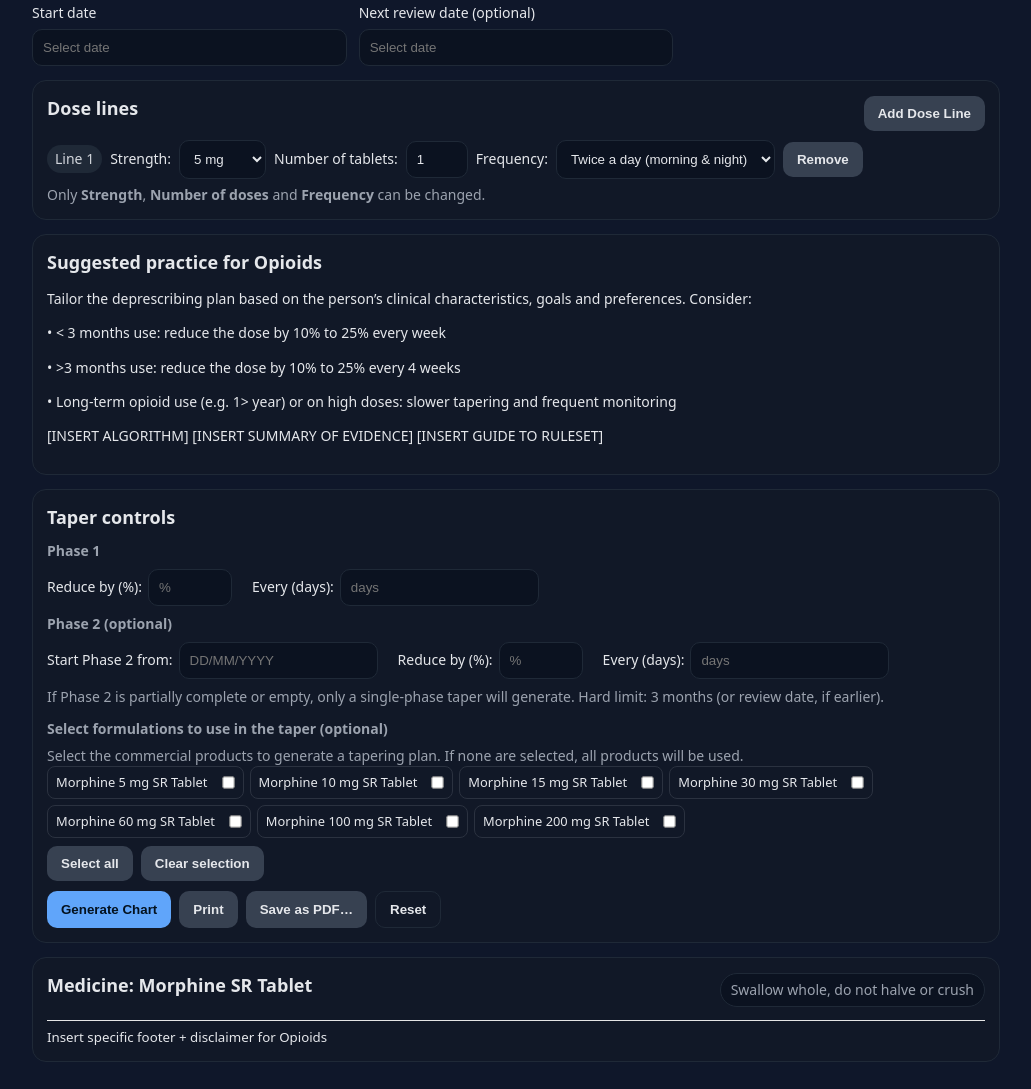
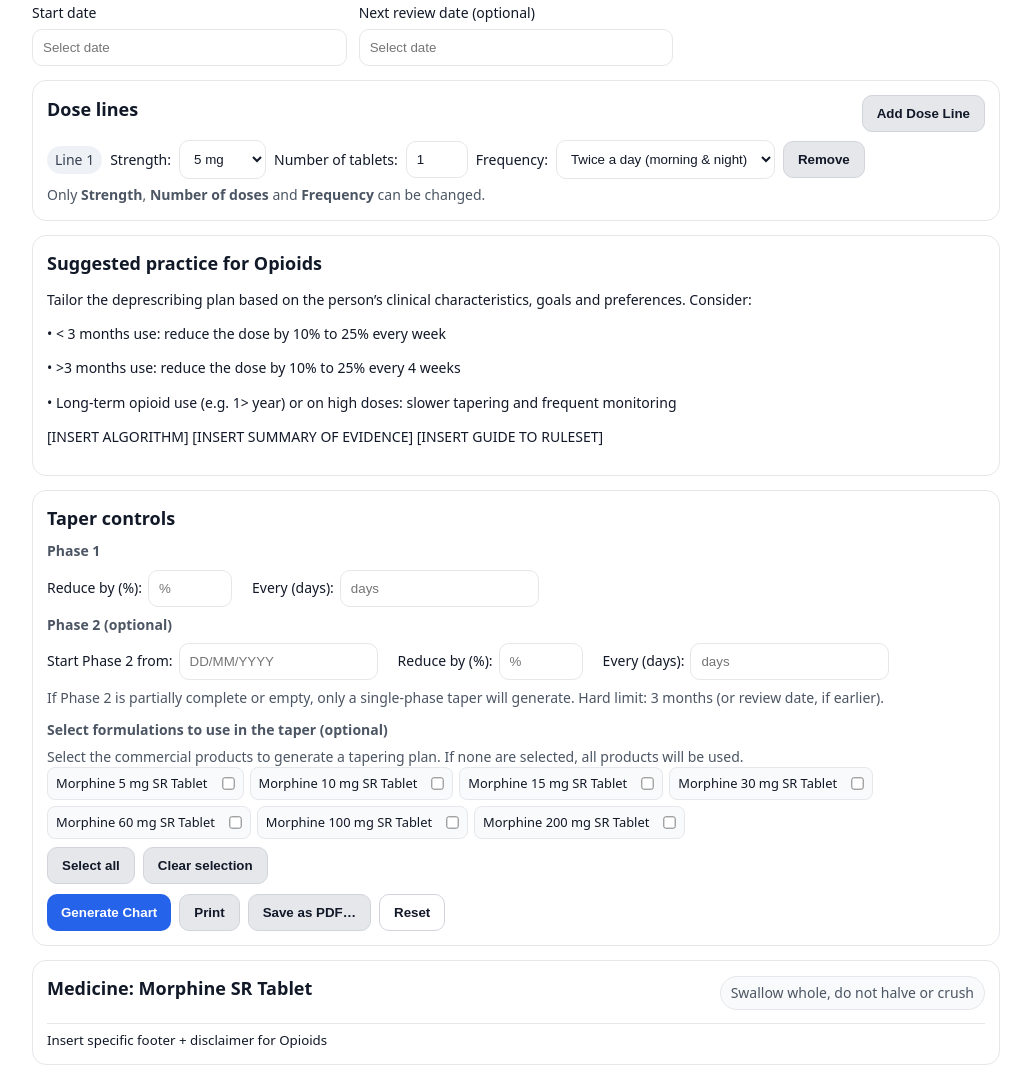
Before and after one commit to rwoj1/V2CalcTest, a plain HTML site: page index.html in a window 1280 px wide. Shown: the part 142-1231 px from the top of the page, without its empty margins (124-1155 px from the left). Drawn offline with nearby package versions, Linux system fonts and the light colour scheme.

Commit message:
Update styles.css

```diff
--- a/styles.css
+++ b/styles.css
@@ -1,17 +1,38 @@
 
+/* =========================================================
+   THEME (Light)
+   ========================================================= */
 :root{
-  --bg:#0f172a; --card:#111827; --muted:#9ca3af; --text:#e5e7eb; --accent:#60a5fa; --border:#1f2937;
+  --bg: #ffffff;
+  --card: #ffffff;
+  --text: #111827;          /* near-black */
+  --muted: #4b5563;         /* gray-600 */
+  --accent: #2563eb;        /* blue-600 */
+  --border: #e5e7eb;        /* gray-200 */
+  --line: #e5e7eb;
+  --line-strong: #d1d5db;   /* gray-300 */
+  --card-hover: #f3f4f6;    /* gray-100 */
 }
-*{box-sizing:border-box}
-html,body{margin:0;padding:0;background:var(--bg);color:var(--text);font:14px/1.45 system-ui,-apple-system,Segoe UI,Roboto,Arial,sans-serif}
 
-.container{max-width:1000px;margin:24px auto;padding:0 16px}
-h1{font-size:22px;margin:0 0 12px}
-h2{font-size:18px;margin:0 0 10px}
-h3{font-size:14px;margin:0 0 8px;color:var(--muted)}
+*{ box-sizing: border-box; }
+html,body{
+  margin:0; padding:0;
+  background: var(--bg);
+  color: var(--text);
+  font: 14px/1.45 system-ui, -apple-system, Segoe UI, Roboto, Arial, sans-serif;
+}
 
-.grid{display:grid;grid-template-columns:repeat(3,1fr);gap:12px;margin:12px 0}
-.grid.compact{grid-template-columns:repeat(2,1fr)}
+/* =========================================================
+   LAYOUT & HEADINGS
+   ========================================================= */
+.container{ max-width:1000px; margin:24px auto; padding:0 16px; }
+h1{ font-size:22px; margin:0 0 12px; }
+h2{ font-size:18px; margin:0 0 10px; }
+h3{ font-size:14px; margin:0 0 8px; color:var(--muted); }
+
+/* Grid containers */
+.grid{ display:grid; grid-template-columns:repeat(3,1fr); gap:12px; margin:12px 0; }
+.grid.compact{ grid-template-columns:repeat(2,1fr); }
 
 /* Stack labels inside grids by default */
 .grid > label,
@@ -21,95 +42,159 @@ h3{font-size:14px;margin:0 0 8px;color:var(--muted)}
   gap:6px;
 }
 
-/* --- Medicine Chart Input layout (only this grid) --- */
+/* =========================================================
+   MEDICINE CHART INPUT (Class | Medicine | Form)
+   ========================================================= */
 /* Target only the grid that contains the Class/Medicine/Form labels */
 .grid:has(> label[for="classSelect"]) {
-  display: grid;
-  grid-template-columns: repeat(3, minmax(220px, 1fr)); /* 3 cols: Class | Medicine | Form */
-  gap: 12px 20px;                                      /* row / column gaps */
+  display:grid;
+  grid-template-columns: repeat(3, minmax(220px, 1fr)); /* Class | Medicine | Form */
+  gap: 12px 20px;                                       /* row / column gaps */
 }
+/* Labels stack (text above control) like your screenshot */
+.grid:has(> label[for="classSelect"]) > label{
+  display:flex;
+  flex-direction:column;
+  gap:6px;
+}
+/* Controls fill their column neatly (includes dates on row 2) */
+#classSelect, #medicineSelect, #formSelect, #startDate, #reviewDate{ width:100%; }
 
-/* Inside this grid, stack label text above its control (like your screenshot) */
-.grid:has(> label[for="classSelect"]) > label {
-  display: flex;
-  flex-direction: column;
-  gap: 6px;
-}
-
-/* Make the controls fill their column neatly */
-#classSelect,
-#medicineSelect,
-#formSelect,
-#startDate,
-#reviewDate {
-  width: 100%;
-}
-
-/* Responsive: at medium widths, 2 columns; small screens, 1 column */
+/* Responsive: collapse to 2 cols, then 1 */
 @media (max-width: 900px){
-  .grid:has(> label[for="classSelect"]) {
+  .grid:has(> label[for="classSelect"]){
     grid-template-columns: repeat(2, minmax(220px, 1fr));
   }
 }
 @media (max-width: 600px){
-  .grid:has(> label[for="classSelect"]) {
+  .grid:has(> label[for="classSelect"]){
     grid-template-columns: 1fr;
   }
 }
 
-select,input{background:#0b1220;color:var(--text);border:1px solid var(--border);border-radius:10px;padding:10px}
+/* =========================================================
+   CONTROLS / CARDS / BUTTONS / BADGES
+   ========================================================= */
+select, input, textarea{
+  background:#fff;
+  color:var(--text);
+  border:1px solid var(--border);
+  border-radius:10px;
+  padding:10px;
+}
 
-.card{background:var(--card);border:1px solid var(--border);border-radius:14px;padding:14px;margin:14px 0}
-.card-head{display:flex;justify-content:space-between;align-items:center;margin-bottom:8px}
-.pill{background:#0b1220;border:1px solid var(--border);border-radius:999px;padding:6px 10px;color:var(--muted)}
+.card{
+  background:var(--card);
+  border:1px solid var(--border);
+  border-radius:14px;
+  padding:14px;
+  margin:14px 0;
+}
+.card-head{ display:flex; justify-content:space-between; align-items:center; margin-bottom:8px; }
 
-button{background:var(--accent);border:none;color:#04121f;padding:10px 14px;border-radius:10px;cursor:pointer;font-weight:600}
-button.secondary{background:#374151;color:#e5e7eb}
-button.ghost{background:transparent;border:1px solid var(--border);color:var(--text)}
-.actions{display:flex;gap:8px;flex-wrap:wrap;margin-top:10px}
+.pill{
+  background:#f9fafb;                 /* gray-50 */
+  border:1px solid var(--border);
+  border-radius:999px;
+  padding:6px 10px;
+  color:var(--muted);
+}
 
-.dose-lines .badge{background:#1f2937;padding:4px 8px;border-radius:999px;color:#d1d5db}
-.hint{color:var(--muted);margin:6px 0 0}
+button{
+  background:var(--accent);
+  border:none;
+  color:#ffffff;
+  padding:10px 14px;
+  border-radius:10px;
+  cursor:pointer;
+  font-weight:600;
+}
+button.secondary{
+  background:#e5e7eb;                 /* gray-200 */
+  color:#111827;
+  border:1px solid #d1d5db;           /* gray-300 */
+}
+button.ghost{
+  background:transparent;
+  color:#111827;
+  border:1px solid #d1d5db;
+}
+.actions{ display:flex; gap:8px; flex-wrap:wrap; margin-top:10px; }
 
-.table{width:100%;border-collapse:separate;border-spacing:0 8px}
-.table thead th{font-weight:600;text-align:left;padding:8px;color:#dbeafe}
-.table tbody td{background:#0b1220;border:1px solid var(--border);padding:10px;vertical-align:top}
-.table tbody tr td:first-child{border-top-left-radius:10px;border-bottom-left-radius:10px}
-.table tbody tr td:last-child{border-top-right-radius:10px;border-bottom-right-radius:10px}
-.center{text-align:center}
-.instructions-pre{white-space:pre-line}
-.output-head{display:flex;gap:10px;align-items:center;justify-content:space-between;margin-bottom:8px}
-.footer-notes { margin-top: 12px; padding-top: 8px; border-top: 1px solid #e5e5e5; }
-.class-footer  { white-space: pre-wrap; line-height: 1.35; font-size: 0.95rem; }
+.dose-lines .badge{
+  background:#eef2f7;                 /* light gray */
+  padding:4px 8px;
+  border-radius:999px;
+  color:#374151;
+}
 
-@media (max-width:800px){
-  .grid{grid-template-columns:1fr}
-  .grid.compact{grid-template-columns:1fr}
-  .actions{flex-direction:column;align-items:flex-start}
+.hint{ color:var(--muted); margin:6px 0 0; }
+
+/* =========================================================
+   TABLES
+   ========================================================= */
+.table{ width:100%; border-collapse:separate; border-spacing:0 8px; }
+.table thead th{ font-weight:600; text-align:left; padding:8px; color:#111827; }
+.table tbody td{
+  background:#fff;
+  border:1px solid var(--border);
+  padding:10px;
+  vertical-align:top;
 }
-/* Taper controls: one-line "Label: [input]" pairs that wrap nicely on small screens */
+.table tbody tr td:first-child{ border-top-left-radius:10px; border-bottom-left-radius:10px; }
+.table tbody tr td:last-child { border-top-right-radius:10px; border-bottom-right-radius:10px; }
+
+.center{ text-align:center; }
+.instructions-pre{ white-space:pre-line; }
+.output-head{ display:flex; gap:10px; align-items:center; justify-content:space-between; margin-bottom:8px; }
+.footer-notes{ margin-top:12px; padding-top:8px; border-top:1px solid var(--border); }
+.class-footer{ white-space:pre-wrap; line-height:1.35; font-size:0.95rem; }
+
+/* =========================================================
+   TAPER CONTROLS (inline label + input pairs)
+   ========================================================= */
 .taper-row{
   display:flex;
   align-items:center;
-  flex-wrap:wrap;          /* allows wrap on small screens */
-  gap:12px 20px;           /* row gap / column gap */
+  flex-wrap:wrap;           /* allows wrap on very small screens */
+  gap:12px 20px;            /* row gap / column gap */
   margin-bottom:8px;
 }
 .inline-label{
-  display:inline-flex;    /* "Text: [input]" on one line */
+  display:inline-flex;      /* "Text: [input]" on one line */
   align-items:center;
   gap:8px;
-  white-space:nowrap;     /* keep label text on one line on wide screens */
+  white-space:nowrap;       /* keep label on one line on wide screens */
 }
 .inline-label input[type="number"]{ width:110px; }
 .inline-label .datepick{ width:170px; }
 
-/* stack pairs nicely on small screens */
+/* Small screens: allow wrapping */
 @media (max-width:700px){
   .inline-label{ white-space:normal; }
   .taper-row{ gap:12px 16px; }
 }
-/* Product picker — only affect the bubble host */
+
+/* Keep label text/spans inline with their inputs inside taper rows */
+.taper-row label,
+.taper-row span{
+  white-space:nowrap;
+  display:inline-flex;
+  align-items:center;
+  gap:6px;
+}
+/* Inputs compact so they don't force wrapping */
+.taper-row input[type="number"],
+.taper-row input[type="text"],
+.taper-row select{
+  display:inline-block;
+  width:auto;
+  min-width:84px;
+}
+
+/* =========================================================
+   PRODUCT PICKER (bubbles in shades of grey)
+   ========================================================= */
 #productPicker{
   display:flex;
   flex-wrap:wrap;
@@ -118,24 +203,29 @@ button.ghost{background:transparent;border:1px solid var(--border);color:var(--t
 }
 #productPicker .checkbox{
   display:inline-flex;
-  flex-direction:row-reverse; /* text left, checkbox right */
+  flex-direction:row-reverse;   /* text left, checkbox right */
   align-items:center;
   width:auto;
   padding:6px 8px;
   border-radius:8px;
   gap:8px;
-  background:var(--card,transparent);
-  border:1px solid var(--line,#2b3240);
+  background:#f9fafb;           /* gray-50 */
+  border:1px solid var(--line); /* gray-200 */
+  color:var(--text);
 }
 #productPicker .checkbox:hover{
-  background:var(--card-hover,rgba(255,255,255,0.04));
-  border-color:var(--line-strong,#3a4150);
+  background:#f3f4f6;           /* gray-100 */
+  border-color:var(--line-strong);
+}
+#productPicker .checkbox:has(input:checked){
+  background:#e5e7eb;           /* gray-200 */
+  border-color:#cbd5e1;         /* gray-300/400 */
 }
 #productPicker .checkbox input{
   transform:scale(0.95);
-  margin-left:6px;
+  margin-left:6px;              /* checkbox on the right */
   margin-right:0;
-  accent-color:var(--accent,#3b82f6);
+  accent-color:var(--accent);
 }
 #productPicker .checkbox span{
   font-size:0.92rem;
@@ -143,22 +233,14 @@ button.ghost{background:transparent;border:1px solid var(--border);color:var(--t
   line-height:1.15;
   white-space:nowrap;
 }
-/* Make labels & spans stay on one line next to their inputs */
-.taper-row label,
-.taper-row span{
-  white-space:nowrap;
-  display:inline-flex;
-  align-items:center;
-  gap:6px;
-}
 
-/* Inputs: keep compact so they don't push to a new line */
-.taper-row input[type="number"],
-.taper-row input[type="text"],
-.taper-row select{
-  display:inline-block;
-  width:auto;
-  min-width:84px;   /* tweak if you want tighter */
+/* =========================================================
+   RESPONSIVE (global grid fallback)
+   ========================================================= */
+@media (max-width:800px){
+  .grid{ grid-template-columns:1fr; }
+  .grid.compact{ grid-template-columns:1fr; }
+  .actions{ flex-direction:column; align-items:flex-start; }
 }
 
 /* ==============================
```
